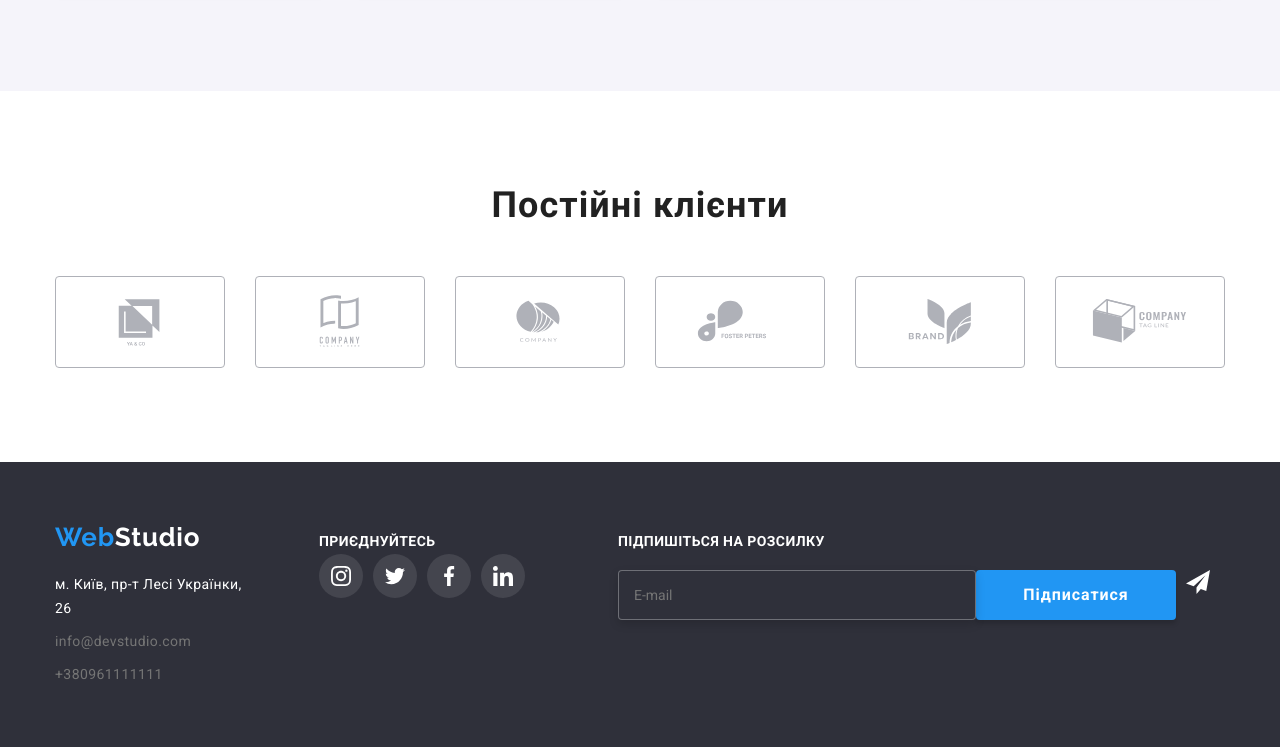
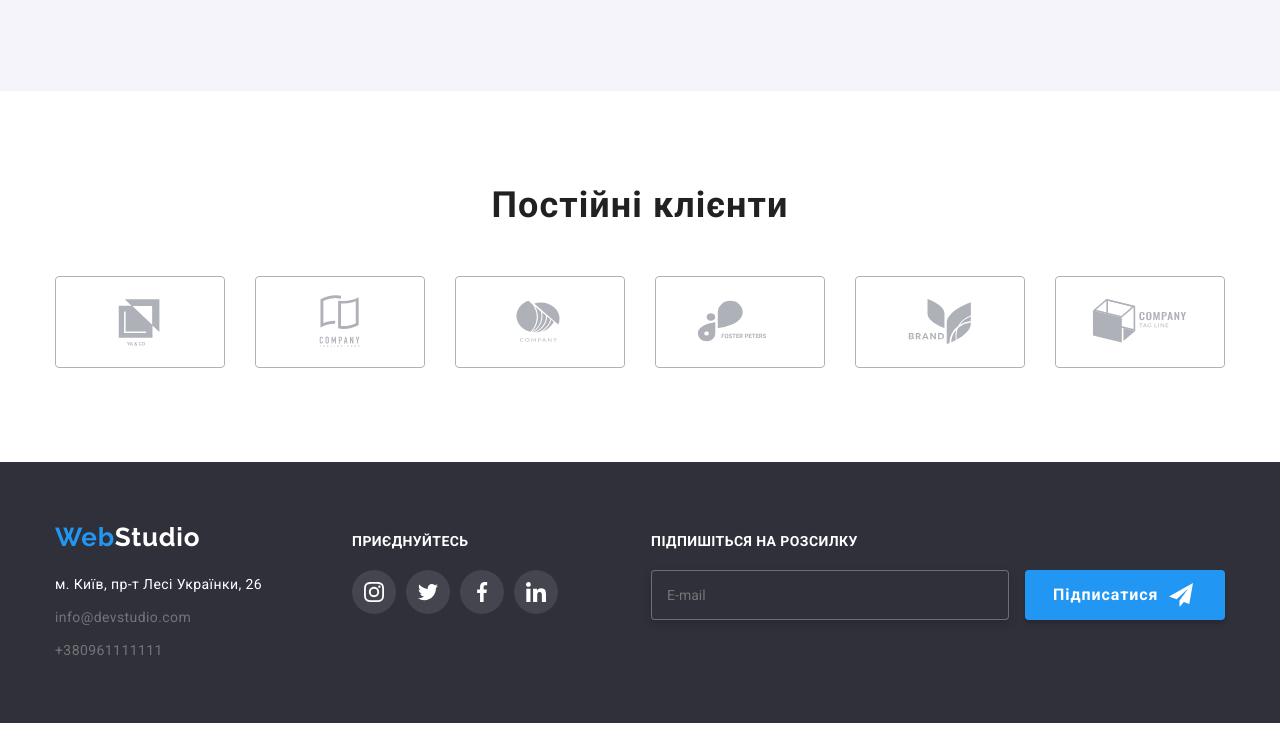
Before and after one commit to hikee1987/goit-markup-hw-06, a plain HTML site: page index.html in a window 1280 px wide. Shown: the part 2227-2974 px from the top of the page. After the commit the page ends 2950 px from the top, so only its background shows below. Drawn offline with Linux system fonts and the light colour scheme.

Commit message:
доделал hw6

```diff
--- a/css/style.css
+++ b/css/style.css
@@ -652,12 +652,14 @@ img {
 */
 
 .footer {
-   font-style: normal;
-   font-size: 14px;
-   line-height: 1.71;
    background: #2F303A;
    padding-top: 60px;
    padding-bottom: 60px;
+}
+
+.footer-adress {
+   margin-right: 70px;
+   flex-grow: 1;
 }
 
 .footer-wrap {
@@ -726,7 +728,9 @@ img {
 */
 
 .footer-socials {
-   margin-left: 70px;
+   display: block;
+   width: 206px;
+   margin-right: 93px;
 }
 
 .footer-subtitle {
@@ -776,7 +780,6 @@ img {
 
 .footer-subscribe {
    display: block;
-   margin-left: 93px;
 }
 
 .footer-text {
@@ -791,8 +794,8 @@ img {
 }
 
 .footer-label {
-   display: flex;
-   margin-right: 15px;
+   display: inline-block;
+   margin-right: 12px;
 }
 
 .footer-input {
@@ -812,7 +815,7 @@ img {
 }
 
 .footer-btn {
-   display: flex;
+   display: inline-flex;
    width: 200px;
    height: 50px;
    font-weight: 700;
@@ -820,7 +823,6 @@ img {
    line-height: 1.87;
    letter-spacing: 0.06em;
 
-   justify-content: center;
    align-items: center;
    text-align: center;
 
@@ -846,7 +848,7 @@ img {
 
 .footer-btn:hover,
 .footer-btn:focus {
-   background-color: var(--item-btn-color);
+   background-color: #188ce8;
 
 }
 
--- a/index.html
+++ b/index.html
@@ -443,7 +443,7 @@
       <!-- Footer -->
       <footer class="footer">
          <div class="container footer-wrap">
-            <div class="">
+            <div class="footer-adress">
                <a class="logo-footer" href="./index.html"
                   ><span class="logo-color">Web</span>Studio</a
                >
@@ -467,7 +467,7 @@
             </div>
             <!-- Footer socials -->
             <div class="footer-socials">
-               <strong class="footer-subtitle">приєднуйтесь</strong>
+               <p class="footer-subtitle">приєднуйтесь</p>
                <ul class="footer-list">
                   <li class="footer-socials-item">
                      <a
@@ -523,18 +523,20 @@
             <div class="footer-subscribe">
                <form action="#">
                   <p class="footer-text">Підпишіться на розсилку</p>
-                  <div class="footer-label">
+                  <label class="footer-label">
                      <input
                         class="footer-input"
                         type="email"
                         name="user-email"
                         placeholder="E-mail"
                      />
-                     <button class="footer-btn" type="submit"> Підписатися</button>
+                  </label>
+                  <button class="footer-btn" type="submit">
+                     Підписатися
                      <svg class="footer-icon" width="24" height="24">
                         <use href="./images/icons.svg#icon-send"></use>
                      </svg>
-                  </div>
+                  </button>
                </form>
             </div>
          </div>
```
Also changed, not shown: 1 other file.
